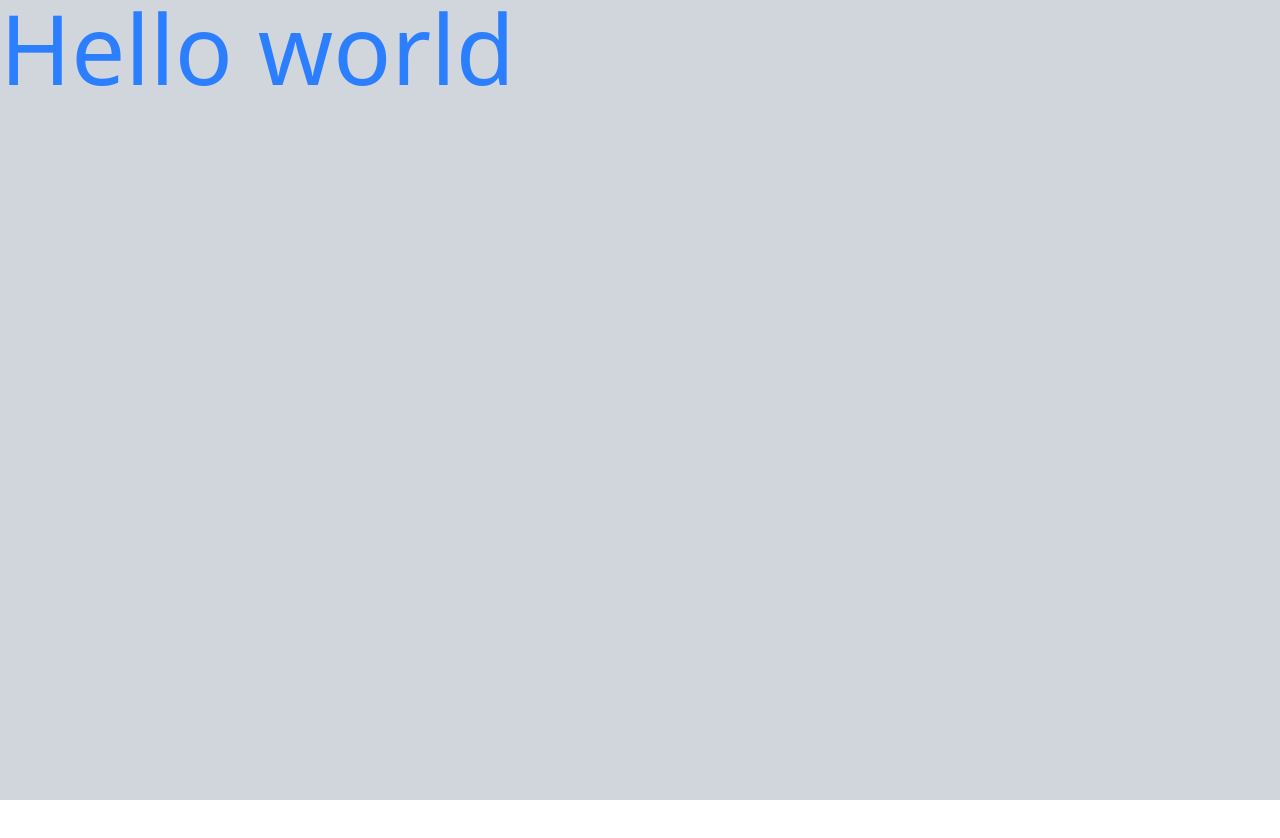
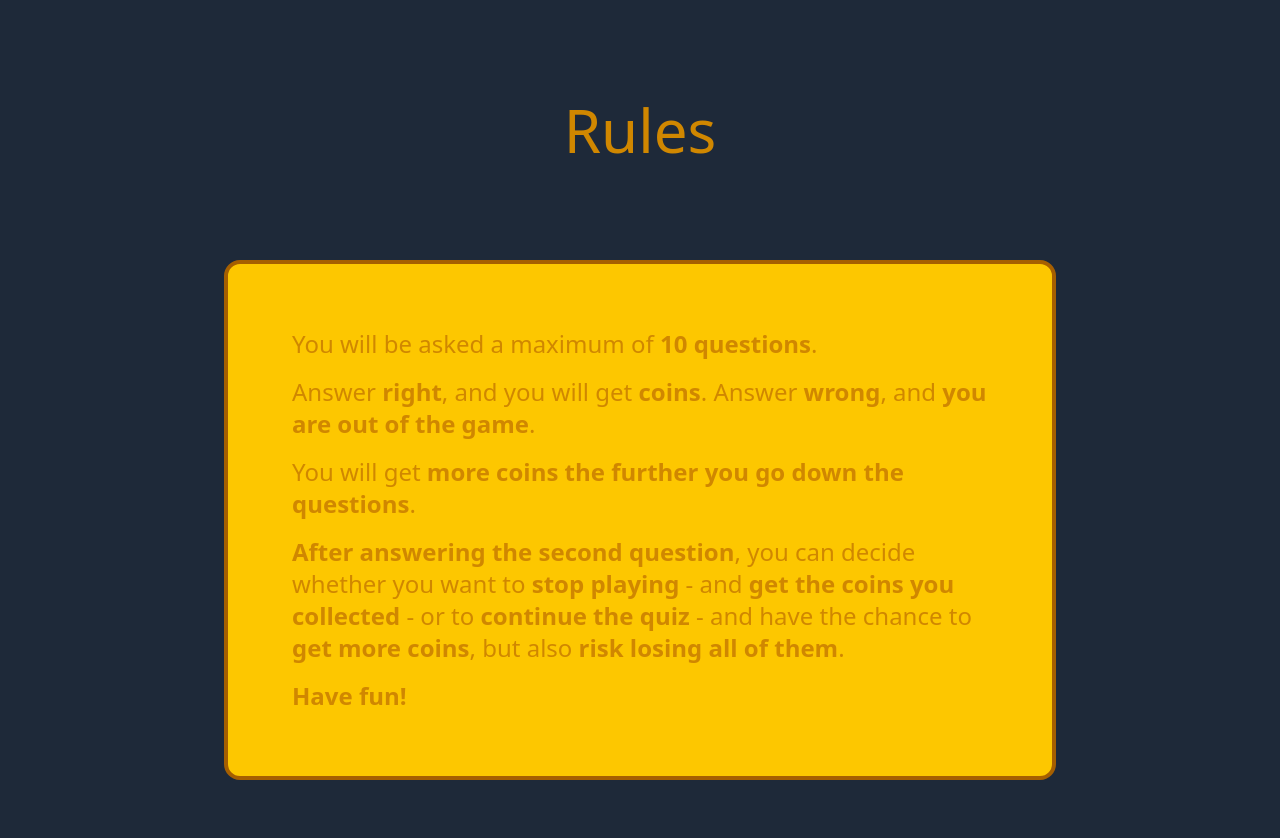
Before and after one commit to geri-szabo/react-quiz-game, a React (Vite) app: page /rules in a window 1280 px wide. Shown: the top 838 px of the page. Before the commit the page ends 800 px from the top, so only its background shows below. Built offline with nearby package versions, Linux system fonts and the light colour scheme.

Commit message:
Added rules page

```diff
--- a/package.json
+++ b/package.json
@@ -11,7 +11,8 @@
   },
   "dependencies": {
     "react": "^19.1.1",
-    "react-dom": "^19.1.1"
+    "react-dom": "^19.1.1",
+    "react-router-dom": "^7.9.3"
   },
   "devDependencies": {
     "@eslint/js": "^9.36.0",
--- a/src/App.jsx
+++ b/src/App.jsx
@@ -1,8 +1,17 @@
+import { BrowserRouter as Router, Routes, Route } from 'react-router-dom';
+import Home from './pages/Home';
+import Quiz from './pages/Quiz';
+import Rules from './pages/Rules';
+
 const App = () => {
   return (
-    <div className="min-h-screen min-w-screen bg-gray-300">
-      <h1 className='text-8xl text-blue-500'>Hello world</h1>
-    </div>
+    <Router>
+      <Routes>
+        <Route path='/' element={<Home />} />
+        <Route path='/rules' element={<Rules />} />
+        <Route path='/quiz' element={<Quiz />} />
+      </Routes>
+    </Router>
   )
 }
 
--- a/src/index.css
+++ b/src/index.css
@@ -1 +1,35 @@
 @import "tailwindcss";
+
+.animate-fade-in {
+    animation: fade-in 0.8s ease-in-out;
+}
+
+.animate-fade-in-delayed {
+    animation: fade-in-delayed 1.8s ease-in-out;
+}
+
+@keyframes fade-in {
+    from {
+        opacity: 0;
+        transform: translateY(-20px);
+    }
+    to {
+        opacity: 1;
+        transform: translateY(0px);
+    }
+}
+
+@keyframes fade-in-delayed {
+    0% {
+        opacity: 0;
+        transform: translateY(-20px);
+    }
+    55% {
+        opacity: 0;
+        transform: translateY(-20px);
+    }
+    100% {
+        opacity: 1;
+        transform: translateY(0px);
+    }
+}
--- /dev/null
+++ b/src/pages/Home.jsx
@@ -0,0 +1,29 @@
+import { useNavigate } from 'react-router-dom';
+
+const Home = () => {
+  const navigate = useNavigate();
+  const handleQuizClick = () => {
+    navigate("/quiz");
+  }
+  const handleRulesClick = () => {
+    navigate("/rules");
+  }
+  return (
+    <div className="min-h-screen min-w-screen bg-gray-800 flex flex-col justify-center items-center gap-4">
+      <div className='fixed top-0 right-0 bg-linear-to-t from-yellow-700 to-yellow-600 px-12 py-4 text-2xl rounded-bl-2xl text-yellow-400'>
+        <h1>Coins: <span>0</span></h1>
+      </div>
+      <h1 className='text-4xl sm:text-5xl lg:text-6xl text-blue-600'>Play a Quiz and get rich!</h1>
+      <div className="grid grid-rows-1 grid-cols-2 gap-x-4 m-16">
+        <button onClick={handleQuizClick}
+        className="w-[10rem] h-[5rem] text-gray bg-white rounded-2xl text-2xl bg-gradient-to-t
+      from-blue-600 to-blue-300 hover:bg-blue-500 hover:cursor-pointer hover:from-blue-700 hover:to-blue-400">New game</button>
+        <button onClick={handleRulesClick}
+        className="w-[10rem] h-[5rem] text-gray bg-white rounded-2xl text-2xl bg-gradient-to-t
+      from-yellow-600 to-yellow-300 hover:bg-yellow-500 hover:cursor-pointer hover:from-yellow-700 hover:to-yellow-400">Rules</button>
+      </div>
+    </div>
+  )
+}
+
+export default Home
--- /dev/null
+++ b/src/pages/Quiz.jsx
@@ -0,0 +1,7 @@
+const Quiz = () => {
+    return (
+        <h1 className="text-blue-600">Hello world</h1>
+    )
+}
+
+export default Quiz
--- /dev/null
+++ b/src/pages/Rules.jsx
@@ -0,0 +1,17 @@
+const Rules = () => {
+  return (
+    <div className="min-h-[100dvh] min-w-sm max-w-screen bg-gray-800 text-yellow-600 grid grid-rows-4 grid-cols-1 place-items-center">
+        <h1 className="text-5xl lg:text-6xl animate-fade-in">Rules</h1>
+        <div className="bg-yellow-400 w-[75vw] lg:w-[65vw] h-full min-h-fit row-start-2 row-end-4 rounded-2xl
+        border-4 border-yellow-700 p-16 text-2xl flex flex-col justify-start gap-4 animate-fade-in-delayed">
+            <h3>You will be asked a maximum of <b>10 questions</b>.</h3>
+            <h3>Answer <b>right</b>, and you will get <b>coins</b>. Answer <b>wrong</b>, and <b>you are out of the game</b>.</h3>
+            <h3>You will get <b>more coins the further you go down the questions</b>.</h3>
+            <h3><b>After answering the second question</b>, you can decide whether you want to <b>stop playing</b> - and <b>get the coins you collected</b> - or to <b>continue the quiz</b> - and have the chance to <b>get more coins</b>, but also <b>risk losing all of them</b>.</h3>
+            <h3><b>Have fun!</b></h3>
+        </div>
+    </div>
+  )
+}
+
+export default Rules
--- a/vite.config.js
+++ b/vite.config.js
@@ -2,7 +2,10 @@ import { defineConfig } from 'vite'
 import react from '@vitejs/plugin-react'
 import tailwindcss from '@tailwindcss/vite';
 
-// https://vite.dev/config/
 export default defineConfig({
   plugins: [react(), tailwindcss()],
+  base: '/',
+  build: {
+    outDir: 'dist',
+  }
 })
```
Also changed, not shown: 1 other file (tests, documents, lock files or other folders).
